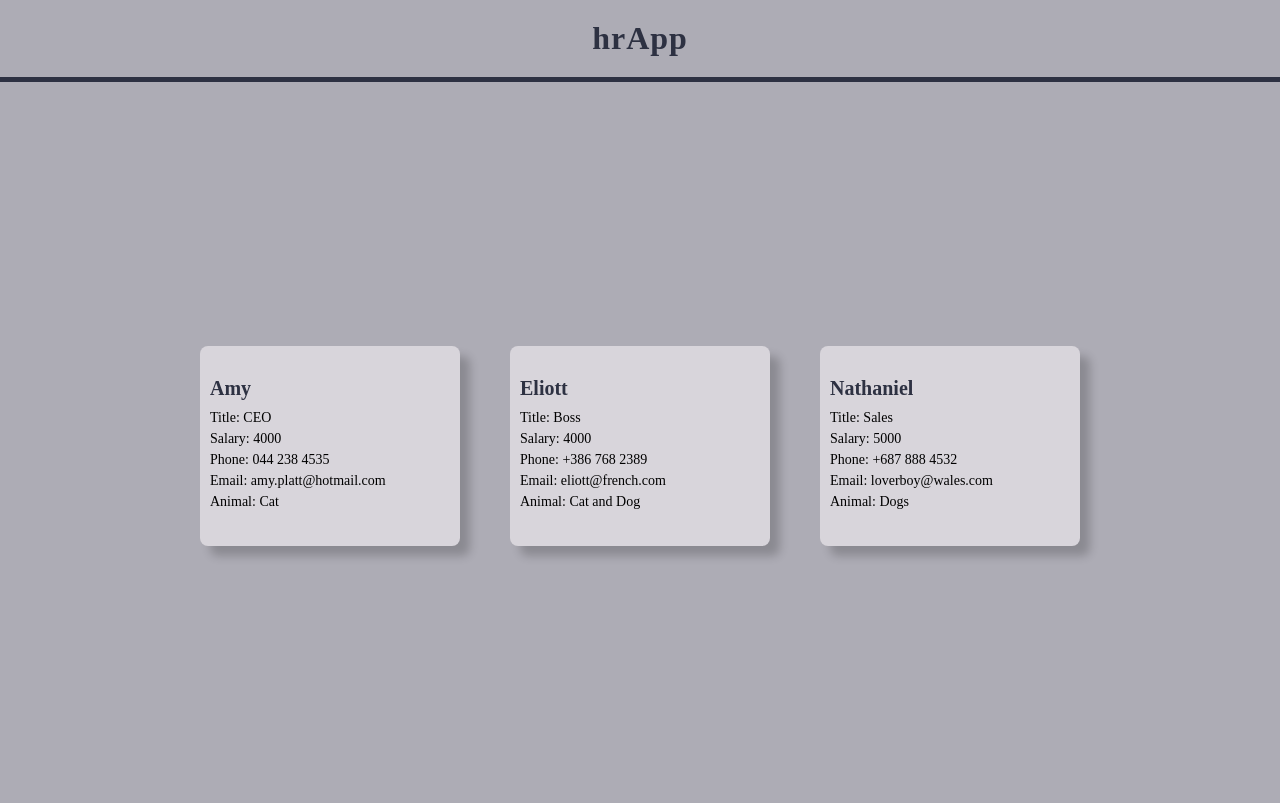
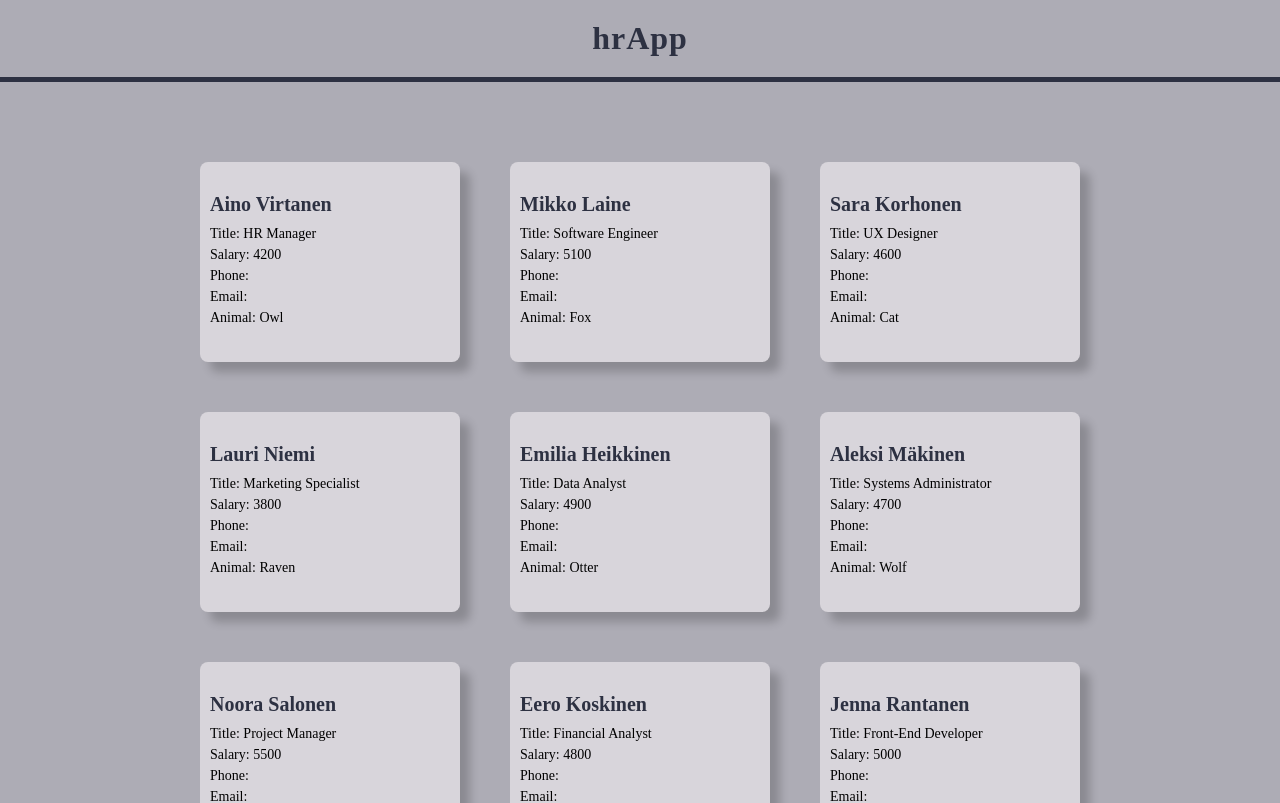
Before and after one commit to bean-123/hrApp, a React (Vite) app: page / in a window 1280 px wide. Shown: the top 803 px of the page. Built offline with nearby package versions, Linux system fonts and the light colour scheme.

Commit message:
Add map in appjsx and styling for cards

```diff
--- a/src/App.css
+++ b/src/App.css
@@ -12,11 +12,11 @@
 
 .container {
   margin-top: 5px;
-  padding: 9rem;
+  padding: 5rem;
   display: flex;
   justify-content: center;
   align-items: center;
   gap: 50px;
   background-color: #adacb5;
-  height: 55vh;
+  flex-wrap: wrap;
 }
--- a/src/App.jsx
+++ b/src/App.jsx
@@ -1,37 +1,26 @@
 import "./App.css";
 import Header from "./components/Header";
 import Footer from "./components/Footer";
-import Person from "./components/PersonCard";
+import PersonCard from "./components/PersonCard";
+import data from "./data";
+import { useState } from "react";
 
 function App() {
+  const [employees, setEmployees] = useState(data);
+
   return (
     <>
       <Header headertext="hrApp" />
       <div className="container">
-        <Person
-          name="Amy"
-          title="CEO"
-          salary="4000"
-          phone="044 238 4535"
-          email="amy.platt@hotmail.com"
-          animal="Cat"
-        />
-        <Person
-          name="Eliott"
-          title="Boss"
-          salary="4000"
-          phone="+386 768 2389"
-          email="eliott@french.com"
-          animal="Cat and Dog"
-        />
-        <Person
-          name="Nathaniel"
-          title="Sales"
-          salary="5000"
-          phone="+687 888 4532"
-          email="loverboy@wales.com"
-          animal="Dogs"
-        />
+        {employees.map((employee) => (
+          <PersonCard
+            name={employee.name}
+            title={employee.title}
+            salary={employee.salary}
+            age={employee.age}
+            animal={employee.animal}
+          />
+        ))}
       </div>
       <Footer />
     </>
```
